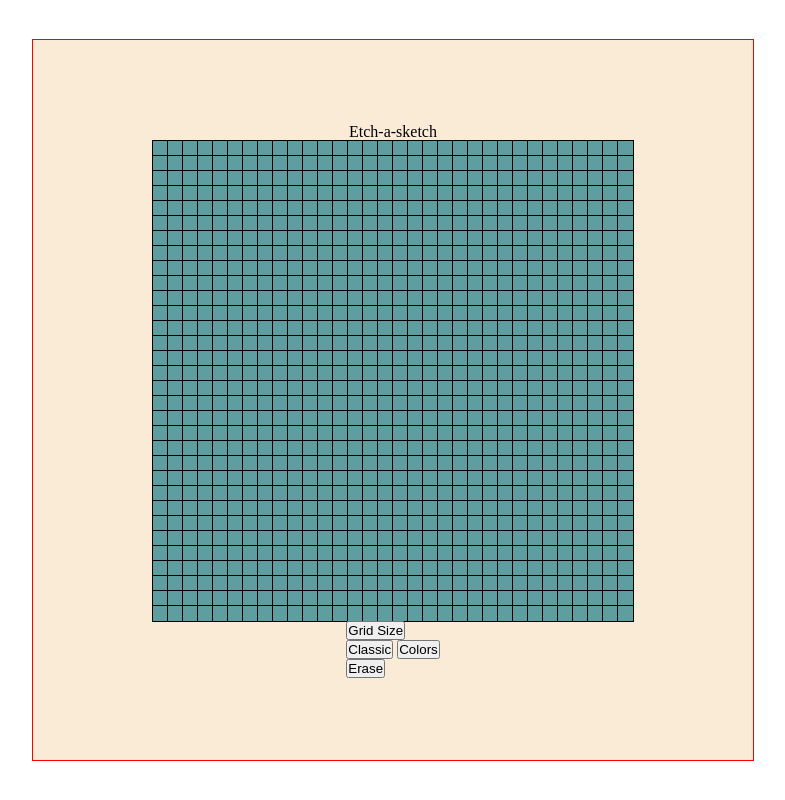
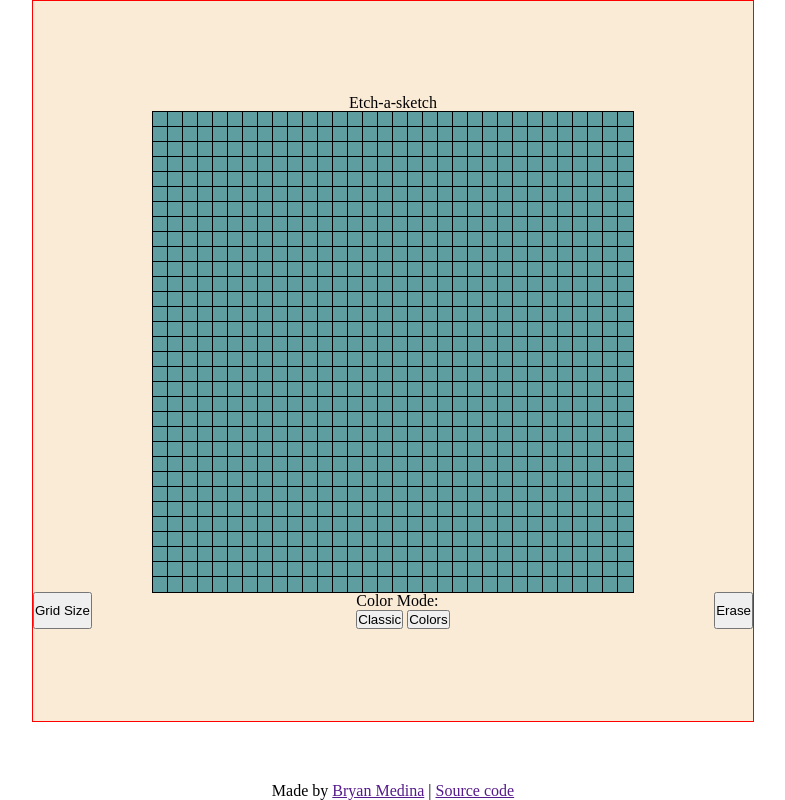
Before and after one commit to bryanidem/Odin-Etch-a-Sketch, a plain HTML site: page index.html in a window 1280 px wide. Shown: the whole page, without its empty margins (247-1032 px from the left). Drawn offline with Linux system fonts and the light colour scheme.

Commit message:
Add buttons for display configuration

```diff
--- a/index.html
+++ b/index.html
@@ -12,13 +12,19 @@
       <div class="display"></div>
       <div class="controls">
         <button>Grid Size</button>
-        <div>
-          <button>Classic</button>
-          <button>Colors</button>
+        <div class="color-mode">
+          <div><p>Color Mode:</p></div>
+          <div>
+            <button>Classic</button>
+            <button>Colors</button>
+          </div>
         </div>
         <button>Erase</button>
       </div>
     </div>
+    <footer>
+      <p>Made by <a href="">Bryan Medina</a> | <a href="">Source code</a></p>
+    </footer>
     <script src="app.js"></script>
   </body>
 </html>
--- a/style.css
+++ b/style.css
@@ -5,7 +5,8 @@
 
 body {
   display: flex;
-  justify-content: center;
+  flex-direction: column;
+  justify-content: space-between;
   align-items: center;
   height: 100vh;
 }
@@ -28,10 +29,15 @@ body {
   height: 480px;
 }
 
+.controls {
+  display: flex;
+  width: 100%;
+  justify-content: space-between;
+}
+
 .pixel {
   background-color: cadetblue;
   outline: 1px solid black;
-  /* border: 1px solid black; */
 }
 
 .pixel:hover {
```
